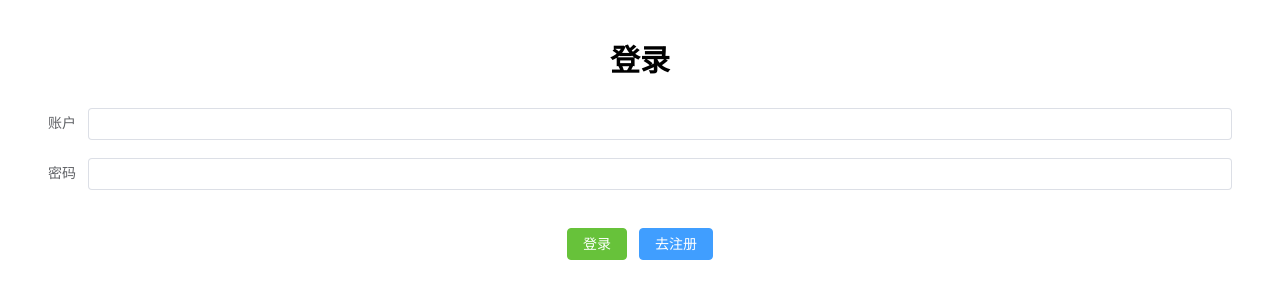
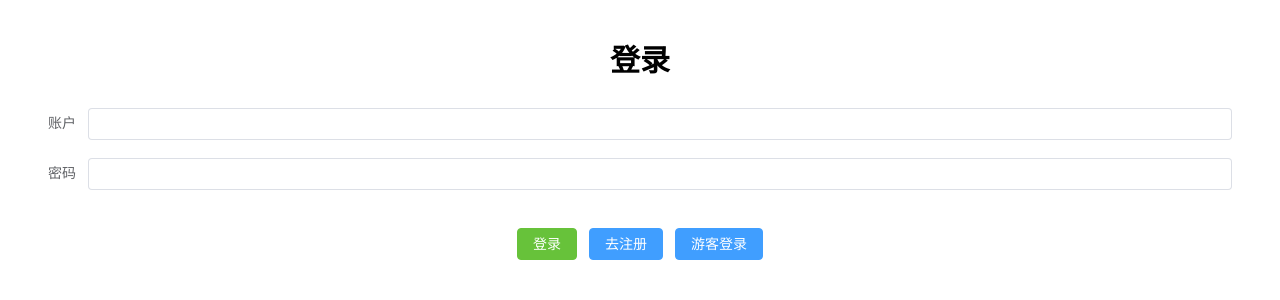
Before and after one commit to StudyPavilion/auto_task, a Vue app in the folder front_end/: page /login in a window 1280 px wide. Shown: the top 300 px of the page. Built offline with nearby package versions, Linux system fonts and the light colour scheme.

Commit message:
新增游客登录

```diff
--- a/front_end/src/views/LogIn.vue
+++ b/front_end/src/views/LogIn.vue
@@ -16,8 +16,9 @@
             </el-main>
             <el-footer>
                 <el-row justify="center">
-                    <el-button type="success" @click="login">登录</el-button>
-                    <el-button type="primary" @click="toRegister">去注册</el-button>
+                    <el-button type="success" @click="login()">登录</el-button>
+                    <el-button type="primary" @click="toRegister()">去注册</el-button>
+                    <el-button type="primary" @click="guestLogin()">游客登录</el-button>
                 </el-row>
             </el-footer>
         </el-container>
@@ -46,6 +47,10 @@ let { login } = useLogin(loginData);
 function toRegister() {
     router.replace('/register');
 }
+function guestLogin() {
+    const newPath = 'guest' + '/home'
+    router.replace({ path: newPath })
+}
 
 </script>
 
```
